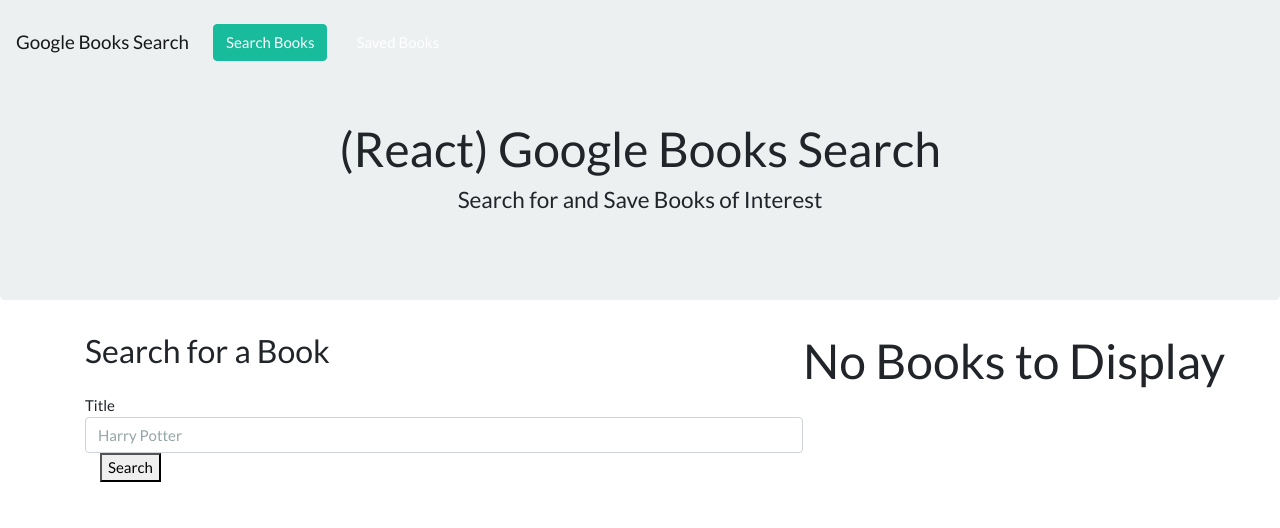
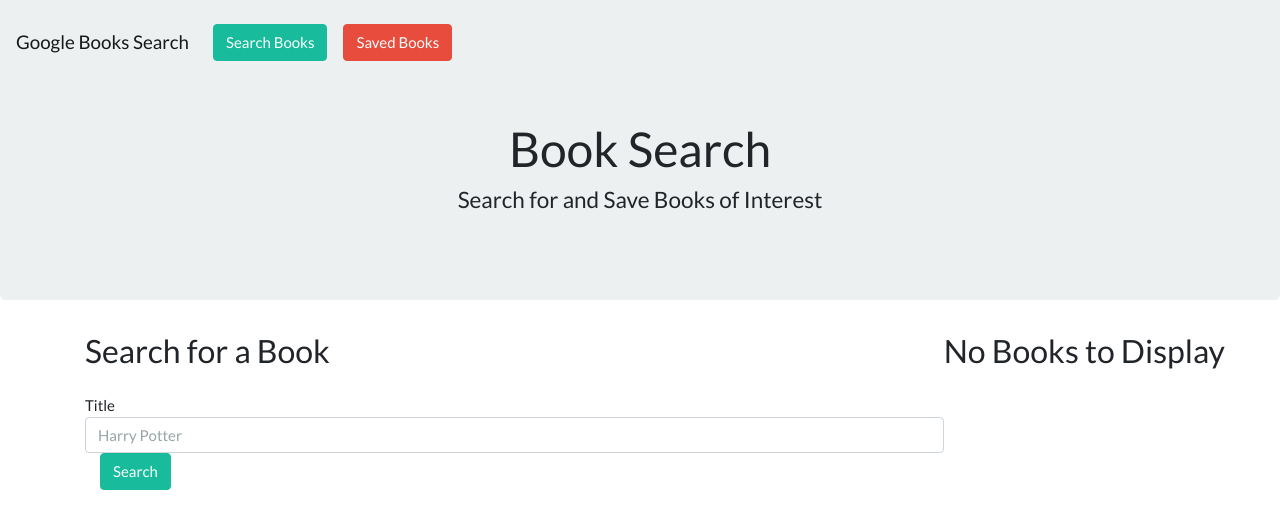
Before and after one commit to mtbanh/search_book, a React (Create React App) app in the folder client/: page / in a window 1280 px wide. Shown: the top 528 px of the page. Built offline with nearby package versions, Linux system fonts and the light colour scheme.

Commit message:
added styling to btn

```diff
--- a/client/public/index.html
+++ b/client/public/index.html
@@ -18,7 +18,7 @@
       Learn how to configure a non-root public URL by running `npm run build`.
     -->
     <link rel="stylesheet" href="https://cdnjs.cloudflare.com/ajax/libs/bootswatch/4.0.0/flatly/bootstrap.min.css"/>
-    <title>React App</title>
+    <title>Google Book Search</title>
   </head>
   <body>
     <noscript>
--- a/client/src/components/jumbotron/Jumbotron.js
+++ b/client/src/components/jumbotron/Jumbotron.js
@@ -7,7 +7,7 @@ function Jumbotron({ children }) {
       className="jumbotron"
     >
       {children}
-      <h1>(React) Google Books Search</h1>
+      <h1>Book Search</h1>
       <h4>Search for and Save Books of Interest</h4>
     </div>
   );
--- a/client/src/components/nav/Nav.js
+++ b/client/src/components/nav/Nav.js
@@ -10,7 +10,7 @@ function Nav () {
                         <a className="nav-link" href="/"><button type="button" className="btn btn-success text-white">Search Books</button></a>
                     </li>
                     <li className="nav-item" id="saved">
-                        <a className="nav-link" href="/saved"><button type="button" className="btn btn-light text-white">Saved Books</button></a>
+                        <a className="nav-link" href="/saved"><button type="button" className="btn btn-danger text-white">Saved Books</button></a>
                     </li>
                 </ul>
             </div>
--- a/client/src/pages/Search.js
+++ b/client/src/pages/Search.js
@@ -57,7 +57,11 @@ const Books = () => {
             }
         }
         API.createSave(saveBookInfo)
-            .then(res => console.log(`saved!`))
+            .then(res => {
+                console.log(res)
+                // alert(`Book has been saved!`)
+                console.log(`saved!`)
+        })
             .catch(err => console.log(err))
     };
 
@@ -85,11 +89,12 @@ const Books = () => {
                                     required autofocus />
 
                             </div>
+                            <div></div>
                             <div className="col xs-3 sm-2">
                                 <button
                                     onClick={handleFormSubmit}
                                     type="submit"
-                                    className="input-lg"
+                                    className="btn btn-success text-white"
                                 >
                                     Search
                                 </button>
@@ -99,7 +104,7 @@ const Books = () => {
                     <div>
                         <div className="row">
                             {!books.length ? (
-                                <h1 className="text-center">No Books to Display</h1>
+                                <h3 className="text-center">No Books to Display</h3>
                             ) : (
                                     <div>
                                         {books.map(book => {
```
Also changed, not shown: 1 other file (tests, documents, lock files or other folders).
